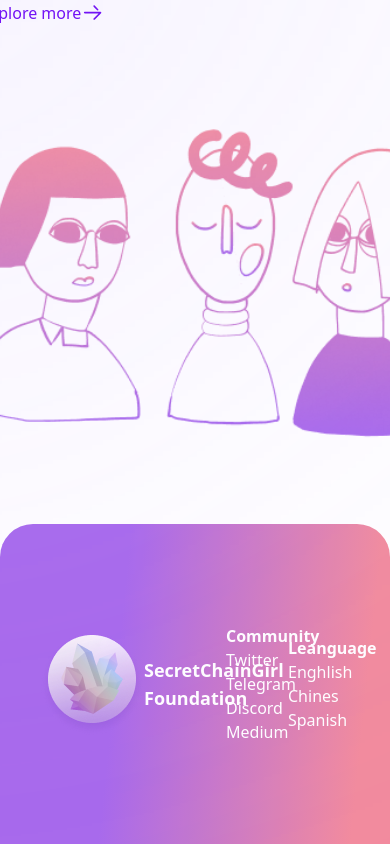
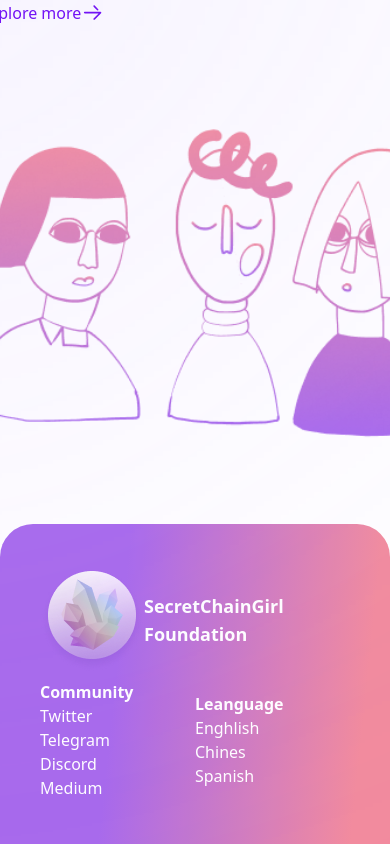
Before and after one commit to marician-net/scgf, a Nuxt app: page / in a window 390 px wide. Shown: the part 3996-4840 px from the top of the page. Built offline with nearby package versions, Linux system fonts and the light colour scheme; no server answers.

Commit message:
finished home static site

```diff
--- a/components/s-footer.vue
+++ b/components/s-footer.vue
@@ -1,11 +1,11 @@
 <template>
-    <footer class="footer w-full rounded-xl h-80 flex mt-20 p-10 lg:px-40 text-white">
-        <div class="w-3/5 flex items-center">
-        <img src="/logo.png" alt="Logo SCGF">
-        <strong class="text-lg">SecretChainGirl <br>
-        Foundation </strong>
+    <footer class="footer w-full rounded-xl h-80 flex flex-wrap mt-20 p-10 lg:px-40 text-white">
+        <div class="w-full lg:w-3/5 flex items-center">
+            <img src="/logo.png" alt="Logo SCGF">
+            <strong class="text-lg">SecretChainGirl <br>
+            Foundation </strong>
         </div>
-        <div class="w-2/5 flex items-center">
+        <div class="w-full lg:w-2/5 flex items-center ">
             <div class="w-1/2">
                 <strong>Community</strong>
                 <ul>
```
